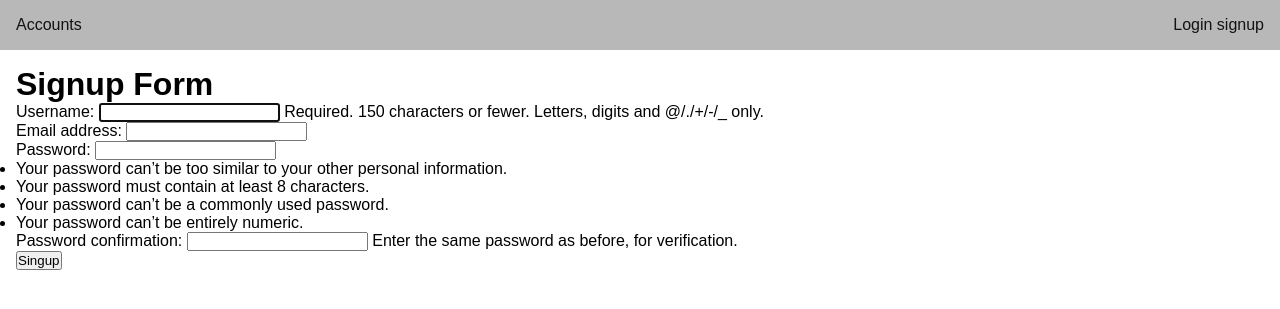
After one commit to MalickSidi/djagno-auth-playground, a Django app: page /accounts/signup in a window 1280 px wide. The commit adds this page. Shown: the top 309 px of the page. Run offline with Django 4.2, Linux system fonts and the light colour scheme.

Commit message:
setup signup and profile pages

```diff
--- /dev/null
+++ b/accounts/forms.py
@@ -0,0 +1,8 @@
+from django import forms
+from django.contrib.auth.forms import UserCreationForm
+from django.contrib.auth.models import User
+
+class UserSignupForm(UserCreationForm):
+    class Meta:
+        model = User
+        fields = ['username', 'email', 'password1', 'password2']
--- a/accounts/static/accounts/css/style.css
+++ b/accounts/static/accounts/css/style.css
@@ -7,3 +7,22 @@ body {
     font-size: 16px;
     font-family: Arial, Helvetica, sans-serif;
 }
+
+a {
+    text-decoration: none;
+    color: #131313;
+}
+
+header {
+    background: #b8b8b8;
+}
+
+nav {
+    display: flex;
+    justify-content: space-between;
+    padding: 1rem;
+}
+
+main {
+    padding: 1rem;
+}
--- /dev/null
+++ b/accounts/urls.py
@@ -0,0 +1,9 @@
+from django.urls import path
+from .views import signup, profile
+
+app_name = 'accounts'
+
+urlpatterns = [
+    path("signup", view=signup, name='signup'),
+    path("profile", view=profile, name='profile'),
+]
--- a/accounts/views.py
+++ b/accounts/views.py
@@ -1,3 +1,19 @@
 from django.shortcuts import render
+from .models import Profile
+from .forms import UserSignupForm
 
-# Create your views here.
+def signup(request):
+    form = UserSignupForm()
+
+    if request.method == "POST":
+        pass
+    else:
+        context = {
+            'form': form
+        }
+
+    return render(request, 'registration/signup.html', context)
+
+
+def profile(request):
+    return(render(request, 'accounts/profile.html'))
--- a/project/settings.py
+++ b/project/settings.py
@@ -20,7 +20,7 @@ ALLOWED_HOSTS = []
 # Application definition
 
 INSTALLED_APPS = [
-    'accounts.apps.AccountsConfig',
+    'accounts',
     'django.contrib.admin',
     'django.contrib.auth',
     'django.contrib.contenttypes',
--- a/project/urls.py
+++ b/project/urls.py
@@ -1,23 +1,8 @@
-"""
-URL configuration for project project.
-
-The `urlpatterns` list routes URLs to views. For more information please see:
-    https://docs.djangoproject.com/en/4.2/topics/http/urls/
-Examples:
-Function views
-    1. Add an import:  from my_app import views
-    2. Add a URL to urlpatterns:  path('', views.home, name='home')
-Class-based views
-    1. Add an import:  from other_app.views import Home
-    2. Add a URL to urlpatterns:  path('', Home.as_view(), name='home')
-Including another URLconf
-    1. Import the include() function: from django.urls import include, path
-    2. Add a URL to urlpatterns:  path('blog/', include('blog.urls'))
-"""
 from django.contrib import admin
 from django.urls import path, include
 
 urlpatterns = [
     path('accounts/', include('django.contrib.auth.urls')),
+    path('accounts/', include('accounts.urls', namespace='accounts')),
     path('admin/', admin.site.urls),
 ]
--- a/templates/layouts/base.html
+++ b/templates/layouts/base.html
@@ -7,6 +7,7 @@
     {% endblock %}
   </head>
   <body>
+    {% include 'layouts/navbar.html' %}
     {% block sidebar %}
     {% endblock %}
     {% block content %}
--- /dev/null
+++ b/templates/layouts/navbar.html
@@ -0,0 +1,14 @@
+<header>
+    <nav>
+        <div class="">
+            <a href="/">
+                Accounts
+            </a>
+        </div>
+        <div class="links">
+
+            <a href="{% url 'login' %}">Login</a>
+            <a href="#">signup</a>
+        </div>
+    </nav>
+</header>
--- /dev/null
+++ b/templates/registration/signup.html
@@ -0,0 +1,14 @@
+{% extends 'layouts/base.html' %}
+
+{% block title %} <title>Signup </title> {% endblock %}
+
+{% block content %}
+    <main>
+        <h1>Signup Form</h1>
+        <form method="post">
+            {% csrf_token %}
+            {{ form.as_p }}
+            <button type="submit">Singup</button>
+        </form>
+    </main>
+{% endblock %}
```
Also changed, not shown: templates/accounts/profile.html (added, +10 -0 lines).
